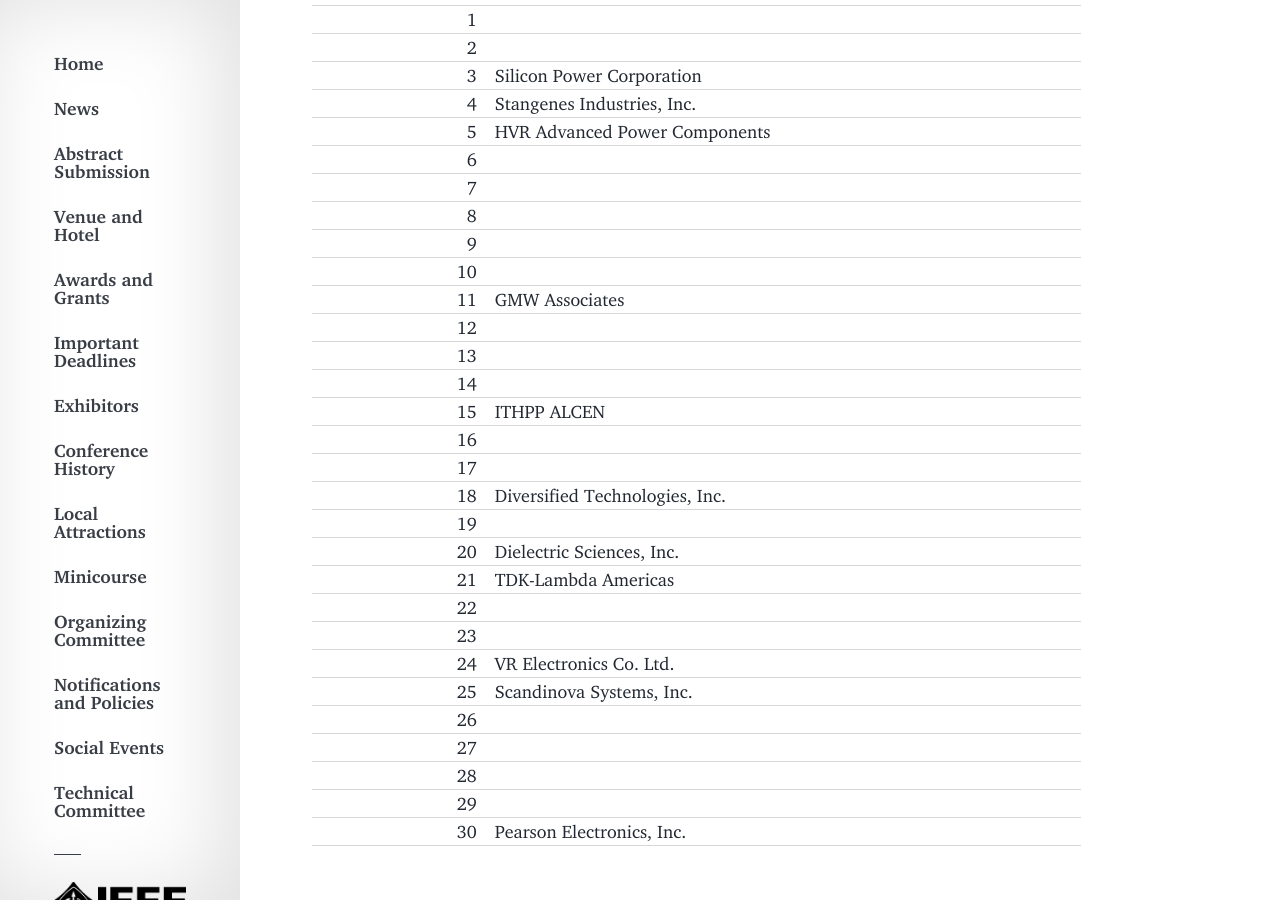
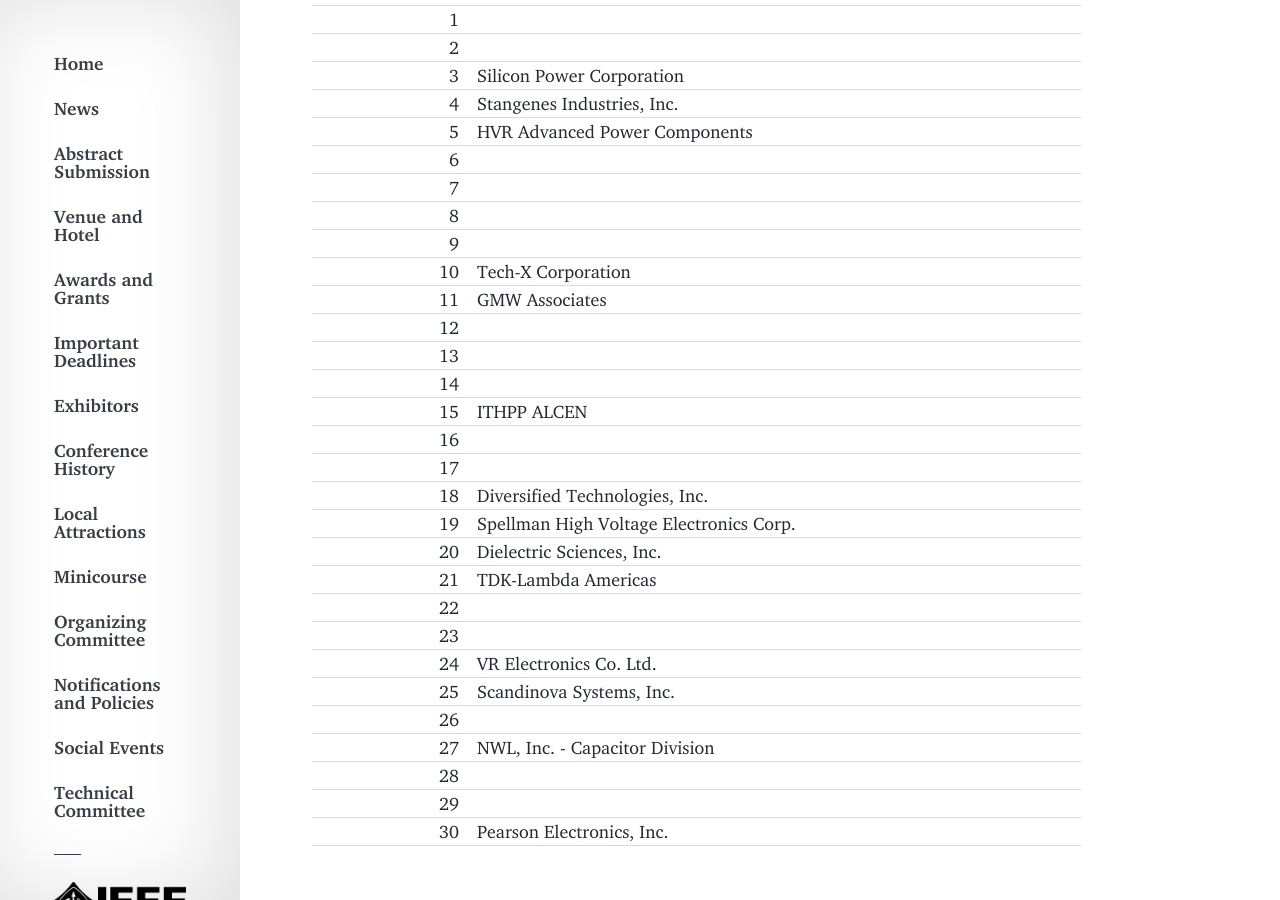
Before and after one commit to ppps2019/ppps2019.github.io, a Jekyll site: the page built from _info_articles/exhibitors.md, in a window 1280 px wide and 900 px high, scrolled down 2376 px. Built offline with Jekyll 4.4.1, drawn with Linux system fonts in a browser that asks for light colours; comment, search, counter and statistics services are not loaded.

Commit message:
update exhibitors

```diff
--- a/_info_articles/exhibitors.md
+++ b/_info_articles/exhibitors.md
@@ -42,7 +42,7 @@ If you plan to reserve a booth and **intend to make the booth registration depos
 | 7 | |
 | 8 | |
 | 9 | |
-| 10 | |
+| 10 | Tech-X Corporation |
 | 11 | GMW Associates |
 | 12 | |
 | 13 | |
@@ -51,7 +51,7 @@ If you plan to reserve a booth and **intend to make the booth registration depos
 | 16 | |
 | 17 | |
 | 18 | Diversified Technologies, Inc. |
-| 19 | |
+| 19 | Spellman High Voltage Electronics Corp. |
 | 20 | Dielectric Sciences, Inc. |
 | 21 | TDK-Lambda Americas |
 | 22 | |
@@ -59,7 +59,7 @@ If you plan to reserve a booth and **intend to make the booth registration depos
 | 24 | VR Electronics Co. Ltd. |
 | 25 | Scandinova Systems, Inc. |
 | 26 | |
-| 27 | |
+| 27 | NWL, Inc. - Capacitor Division |
 | 28 | |
 | 29 | |
 | 30 | Pearson Electronics, Inc. |
```
